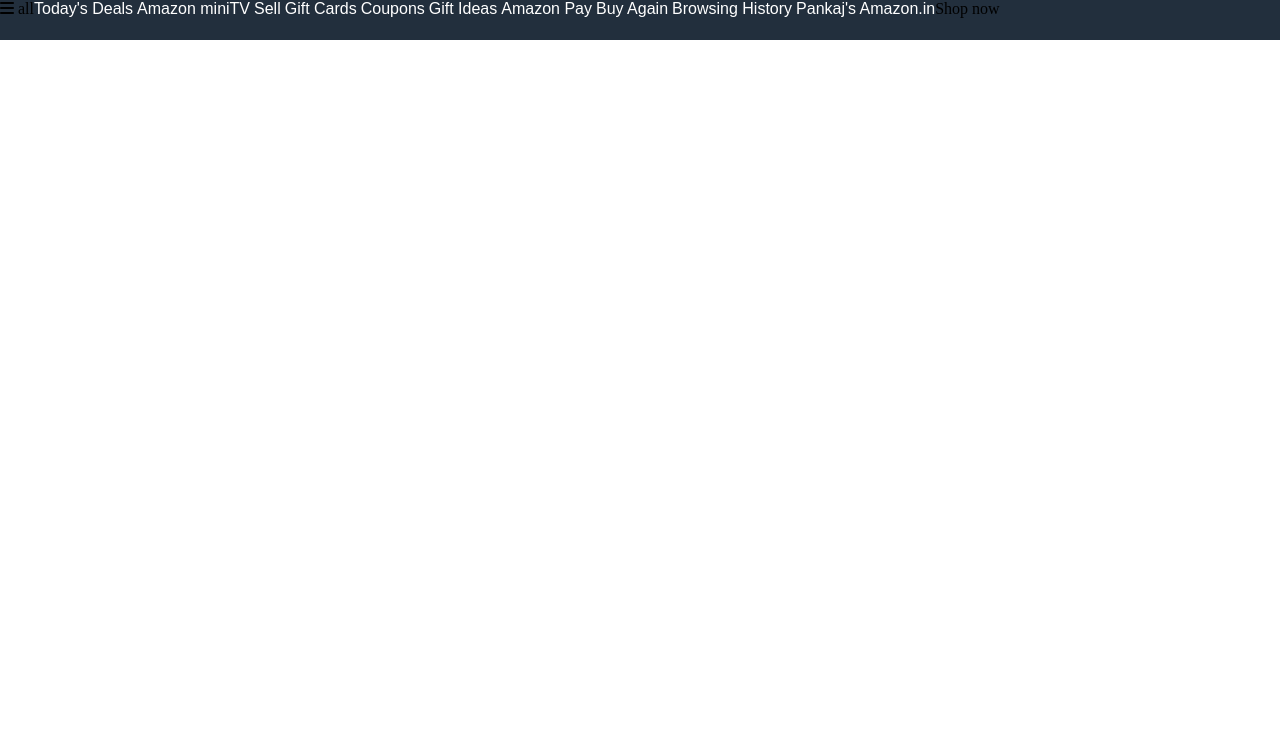
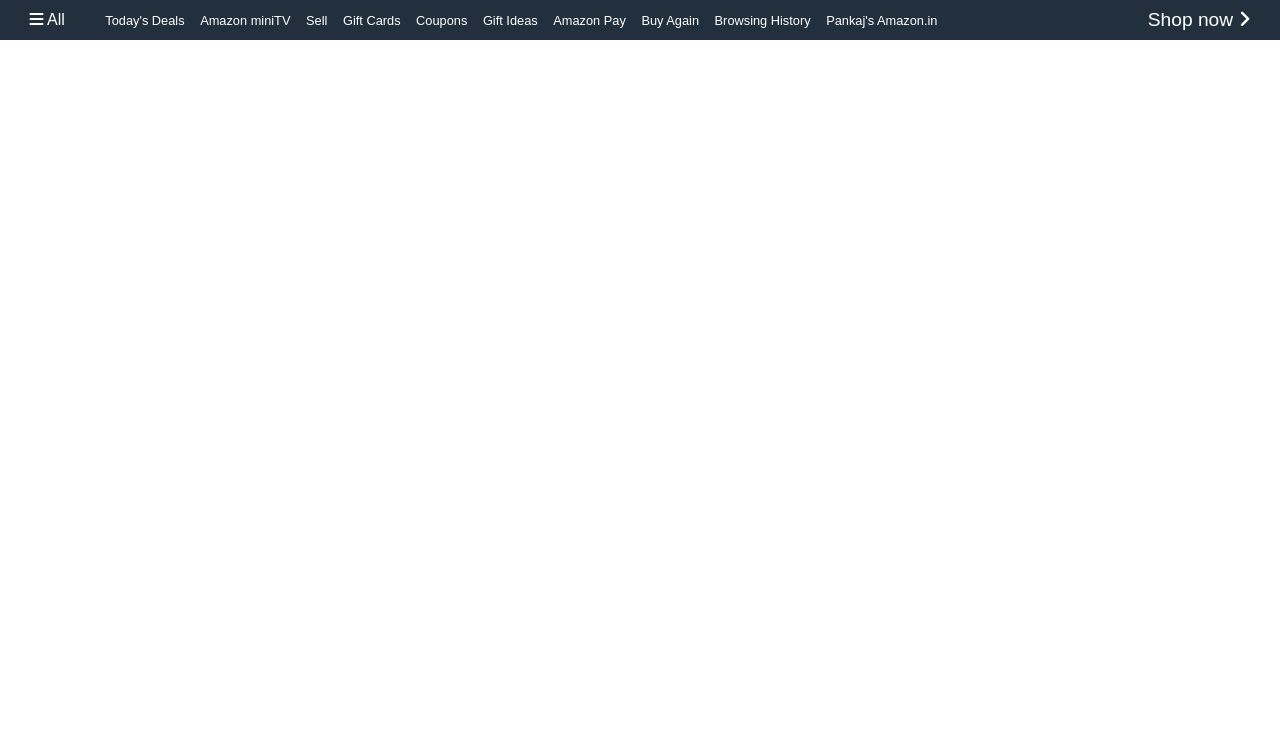
Before and after one commit to Pankajpadekar/amazon-clone, a plain HTML site: page index.html in a window 1280 px wide. Shown: the part 60-800 px from the top of the page. Drawn offline with Linux system fonts and the light colour scheme.

Commit message:
added elements

```diff
--- a/index.html
+++ b/index.html
@@ -68,26 +68,27 @@
     </header>
 
     <div class="panel">
-        <div class="panel-all">
+        <div class="panel-all border">
             <i class="fa-solid fa-bars"></i>
-            all
+            All
         </div>
 
         <div class="panel-ops">
-            <p> Today's Deals</p>
-            <p> Amazon miniTV</p>
-            <p> Sell</p>
-            <p> Gift Cards</p>
-            <p> Coupons</p>
-            <p> Gift Ideas</p>
-            <p> Amazon Pay</p>
-            <p> Buy Again</p>
-            <p> Browsing History</p>
-            <p> Pankaj's Amazon.in</p>
+            <p class="border"> Today's Deals</p>
+            <p class="border"> Amazon miniTV</p>
+            <p class="border"> Sell</p>
+            <p class="border"> Gift Cards</p>
+            <p class="border"> Coupons</p>
+            <p class="border"> Gift Ideas</p>
+            <p class="border"> Amazon Pay</p>
+            <p class="border"> Buy Again</p>
+            <p class="border"> Browsing History</p>
+            <p class="border"> Pankaj's Amazon.in</p>
         </div>
 
-        <div class="panel-deals">
+        <div class="panel-shop border">
             Shop now
+            <i class="fa-solid fa-angle-right"></i>
         </div>
     </div>
 </body>
--- a/style.css
+++ b/style.css
@@ -194,11 +194,26 @@ span {
     height: 40px;
     background-color: #222f3d;
     display: flex;
+    color:  white;
+    font-family: Arial;
+    align-items: center;
+    justify-content: space-evenly;
 }
 
 .panel-ops p {
     display: inline;
-    color:  white;
-    font-family: Arial;
+    margin-left: 10px;
+    font-weight: 500;
 
 }
+
+.panel-ops {
+    width: 80%;
+    font-size: 0.8rem;
+
+}
+
+.panel-shop {
+    font-size: 1.2rem;
+    font-weight: 500;
+}
```
